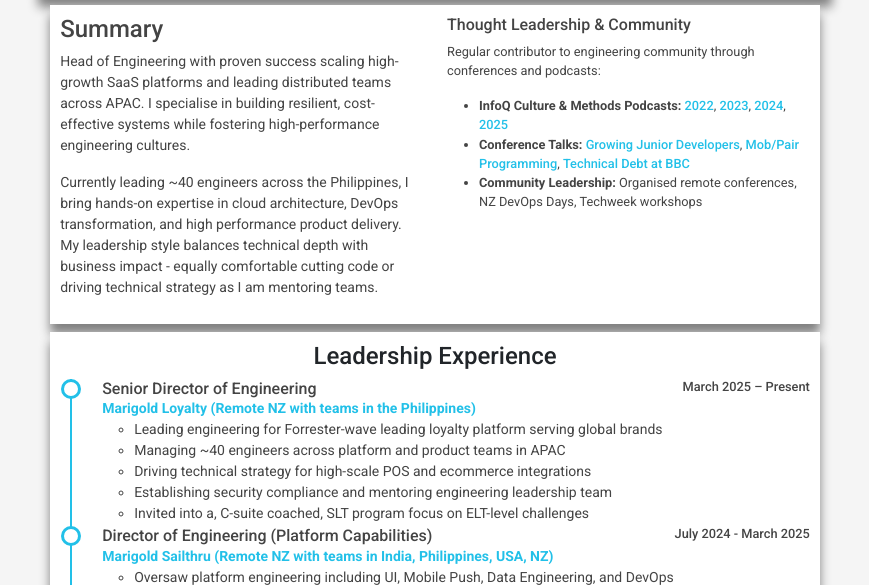
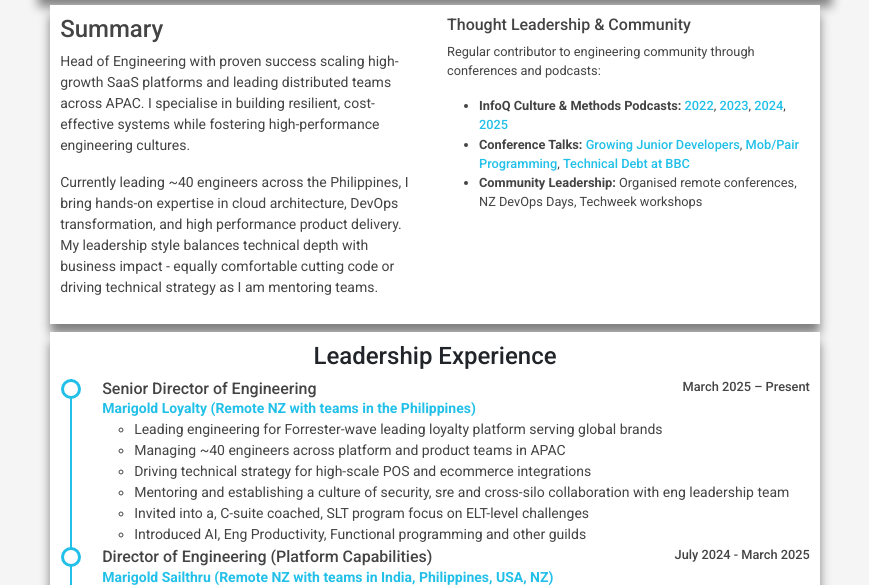
Before and after one commit to fiq/resume, a plain HTML site: page cv/index.html in a window 1280 px wide. Shown: the part 200-785 px from the top of the page, without its empty margins (205-1074 px from the left). Drawn offline with nearby package versions, Linux system fonts and the light colour scheme.

Commit message:
picking and choosing between recent achievements

```diff
--- a/cv/index.html
+++ b/cv/index.html
@@ -196,8 +196,9 @@
                   <li>Leading engineering for Forrester-wave leading loyalty platform serving global brands</li>
                   <li>Managing ~40 engineers across platform and product teams in APAC</li>
                   <li>Driving technical strategy for high-scale POS and ecommerce integrations</li>
-                  <li>Establishing security compliance and mentoring engineering leadership team</li>
+                  <li>Mentoring and establishing a culture of security, sre and cross-silo collaboration with eng leadership team</li>
                   <li>Invited into a, C-suite coached, SLT program focus on ELT-level challenges</li>
+                  <li>Introduced AI, Eng Productivity, Functional programming and other guilds</li>
                 </ul>
               </li>
 
```
